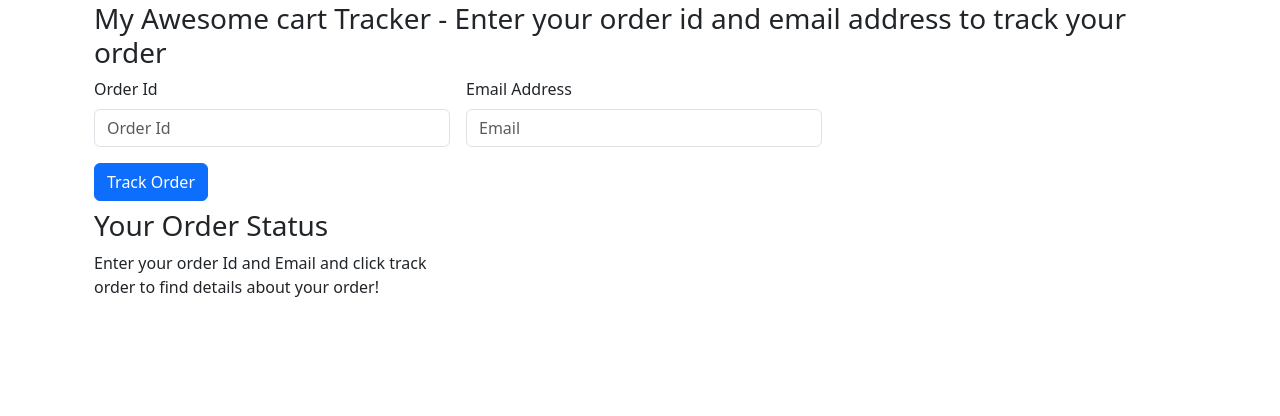
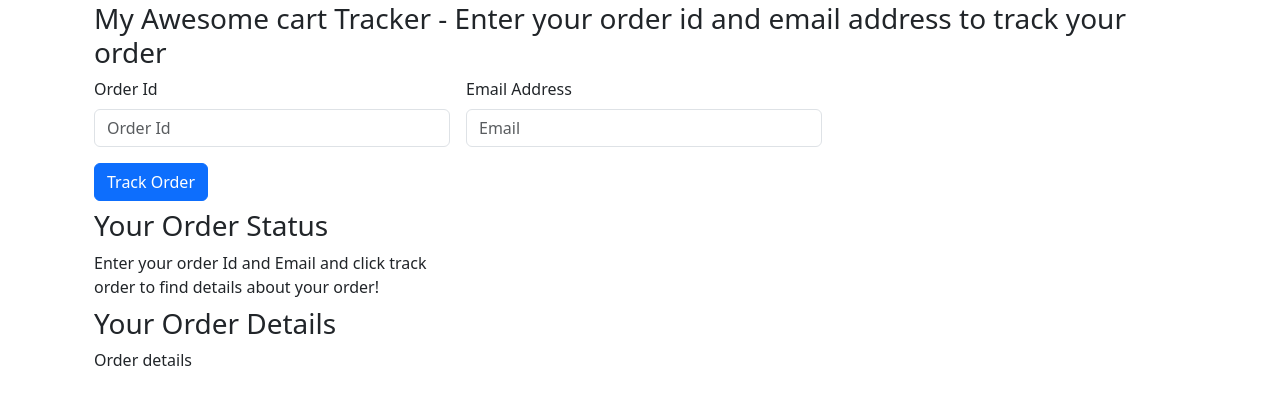
Before and after one commit to maungmatubbar/myawesome_cart, a Django app: page /shop/tracker/ in a window 1280 px wide. Shown: the part 102-518 px from the top of the page. Run offline with Django 5.2, Linux system fonts and the light colour scheme.

Commit message:
Show order details

```diff
--- a/myac/shop/templates/shop/index.html
+++ b/myac/shop/templates/shop/index.html
@@ -25,6 +25,7 @@
                         <div class="card-body">
                             <h5 class="card-title" id="namepr{{ i.id }}">{{ i.product_name|slice:"20" }}</h5>
                             <p class="card-text">{{ i.desc|truncatechars:20 }}</p>
+                            <p class="card-text">{{ i.price }} Tk</p>
                             <div class="text-center" >
                                 <span id="divpr{{i.id}}" class="divpr">
                                     <button id="pr{{ i.id }}" class="btn btn-primary add_to_cart">ADD TO CART</button>
--- a/myac/shop/templates/shop/tracker.html
+++ b/myac/shop/templates/shop/tracker.html
@@ -28,6 +28,12 @@
                     Enter your order Id and Email and click track order to find details about your order!
             </ul>
        </div>
+       <h3>Your Order Details</h3>
+            <div class="col-4 my-2">
+                <ul class="list-group" id="citems">
+                    Order details
+            </ul>
+       </div>
        </div>
     </div>
 </div>
@@ -51,9 +57,10 @@ $(document).ready(function(){
             encode: true
         })
         .done(function(data){
-            console.log(data);
 
-            updates = JSON.parse(data);
+            data = JSON.parse(data)
+
+            updates = data[0];
             if(updates.length > 0 & updates != {}){
                 for(i=0; i < updates.length; i++){
                     let text = updates[i]['text'];
@@ -72,6 +79,18 @@ $(document).ready(function(){
                     </li>`;
                 $('#items').append(mystr);
             }
+
+            cart = JSON.parse(data[1])
+            console.log(cart)
+            for(item in cart){
+                    let name = cart[item][1];
+                    let qty = cart[item][0];
+                    mystr = `<li class="list-group-item d-flex justify-content-between align-items-center">
+                    ${name}
+                    <span class="badge text-bg-primary rounded-pill">${qty}</span>
+                    </li>`;
+                    $('#citems').append(mystr);
+                }
         })
     });
 
--- a/myac/shop/views.py
+++ b/myac/shop/views.py
@@ -47,7 +47,7 @@ def tracker(request):
                 updates = []
                 for item in update:
                     updates.append({'text': item.update_desc, 'time': item.timestamp})
-                    response = json.dumps(updates, default=str)
+                    response = json.dumps([updates,order[0].items_json], default=str)
                 return HttpResponse(response)
             else:
                 return HttpResponse('{}')
```
Also changed, not shown: myac/db.sqlite3.
